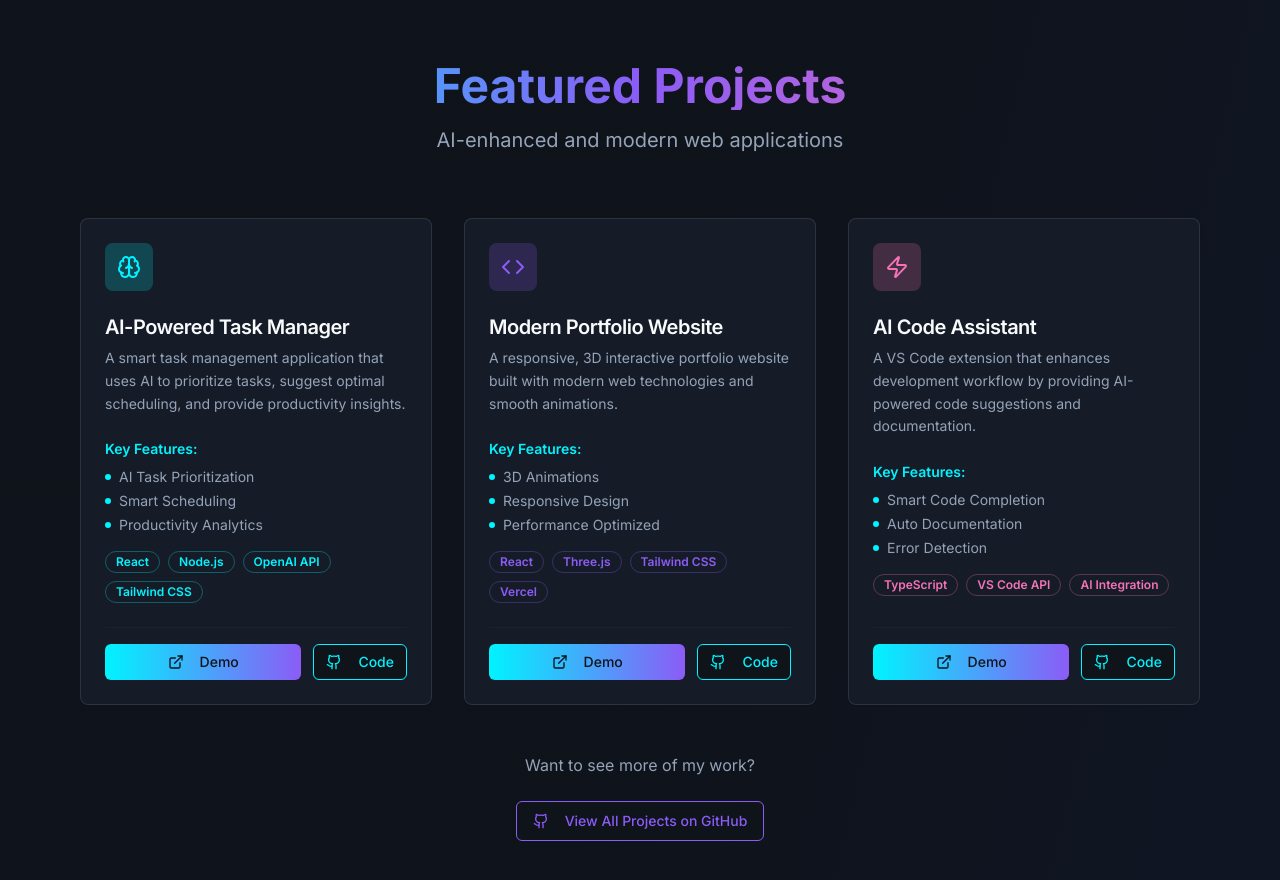
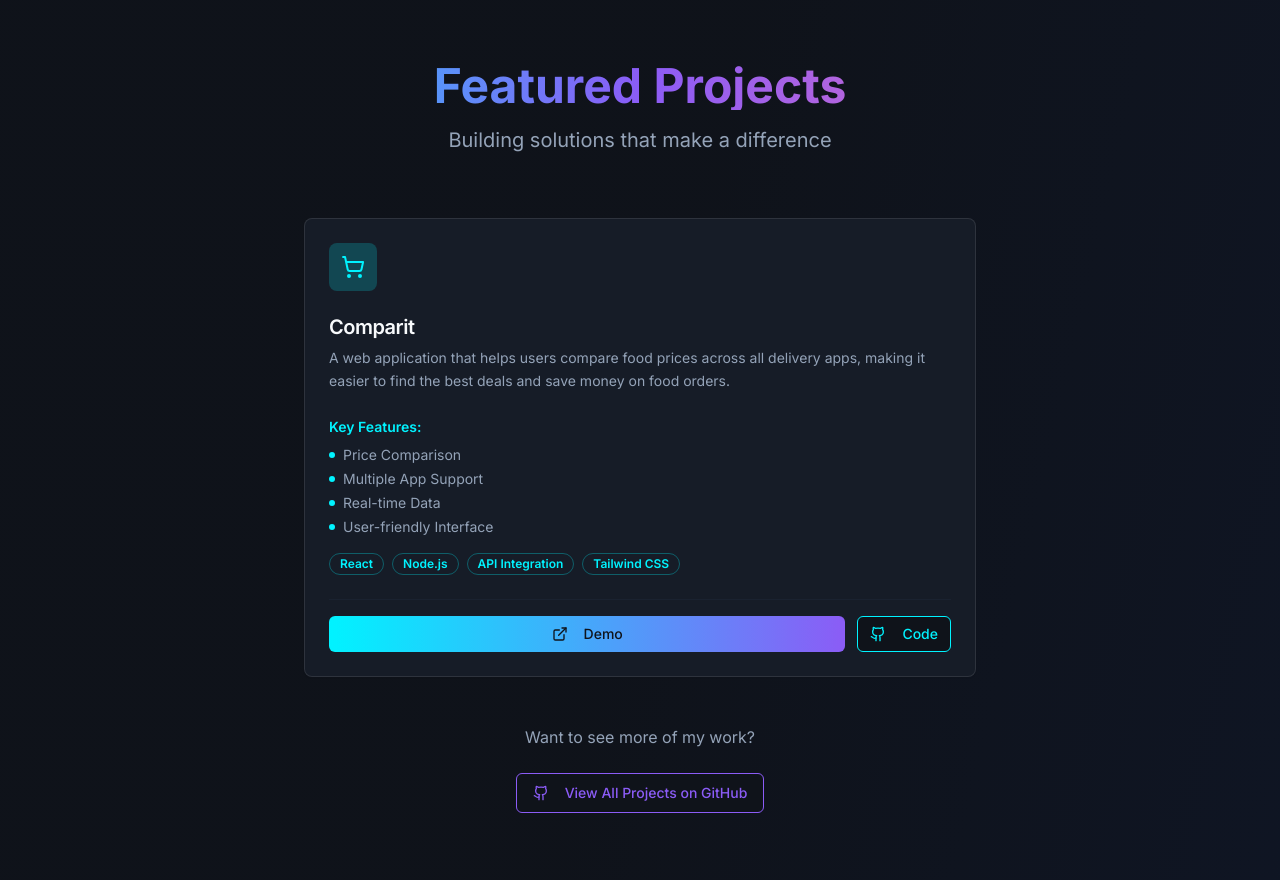
Before and after one commit to lingangguliguli/arjun-resume, a React (Vite) app: page / in a window 1280 px wide. Shown: the part 2300-3180 px from the top of the page. Built offline with nearby package versions, Linux system fonts and the light colour scheme.

Commit message:
Refactor: Update featured projects
Replaced existing project details with a new project: a web app for comparing food prices across delivery apps.

```diff
--- a/src/components/ProjectsSection.tsx
+++ b/src/components/ProjectsSection.tsx
@@ -3,33 +3,17 @@ import React from 'react';
 import { Card, CardContent, CardDescription, CardHeader, CardTitle } from "@/components/ui/card";
 import { Button } from "@/components/ui/button";
 import { Badge } from "@/components/ui/badge";
-import { ExternalLink, Github, Zap, Code, Brain } from 'lucide-react';
+import { ExternalLink, Github, ShoppingCart } from 'lucide-react';
 
 const ProjectsSection = () => {
   const projects = [
     {
-      title: 'AI-Powered Task Manager',
-      description: 'A smart task management application that uses AI to prioritize tasks, suggest optimal scheduling, and provide productivity insights.',
-      tags: ['React', 'Node.js', 'OpenAI API', 'Tailwind CSS'],
-      features: ['AI Task Prioritization', 'Smart Scheduling', 'Productivity Analytics'],
-      icon: Brain,
+      title: 'Comparit',
+      description: 'A web application that helps users compare food prices across all delivery apps, making it easier to find the best deals and save money on food orders.',
+      tags: ['React', 'Node.js', 'API Integration', 'Tailwind CSS'],
+      features: ['Price Comparison', 'Multiple App Support', 'Real-time Data', 'User-friendly Interface'],
+      icon: ShoppingCart,
       color: 'neon-blue'
-    },
-    {
-      title: 'Modern Portfolio Website',
-      description: 'A responsive, 3D interactive portfolio website built with modern web technologies and smooth animations.',
-      tags: ['React', 'Three.js', 'Tailwind CSS', 'Vercel'],
-      features: ['3D Animations', 'Responsive Design', 'Performance Optimized'],
-      icon: Code,
-      color: 'neon-purple'
-    },
-    {
-      title: 'AI Code Assistant',
-      description: 'A VS Code extension that enhances development workflow by providing AI-powered code suggestions and documentation.',
-      tags: ['TypeScript', 'VS Code API', 'AI Integration'],
-      features: ['Smart Code Completion', 'Auto Documentation', 'Error Detection'],
-      icon: Zap,
-      color: 'neon-pink'
     }
   ];
 
@@ -37,10 +21,10 @@ const ProjectsSection = () => {
     <section className="py-20 px-4 max-w-6xl mx-auto" id="projects">
       <div className="text-center mb-16">
         <h2 className="text-4xl md:text-5xl font-bold gradient-text mb-4">Featured Projects</h2>
-        <p className="text-xl text-muted-foreground">AI-enhanced and modern web applications</p>
+        <p className="text-xl text-muted-foreground">Building solutions that make a difference</p>
       </div>
 
-      <div className="grid lg:grid-cols-3 gap-8">
+      <div className="grid lg:grid-cols-1 gap-8 max-w-2xl mx-auto">
         {projects.map((project, index) => {
           const IconComponent = project.icon;
           return (
```
